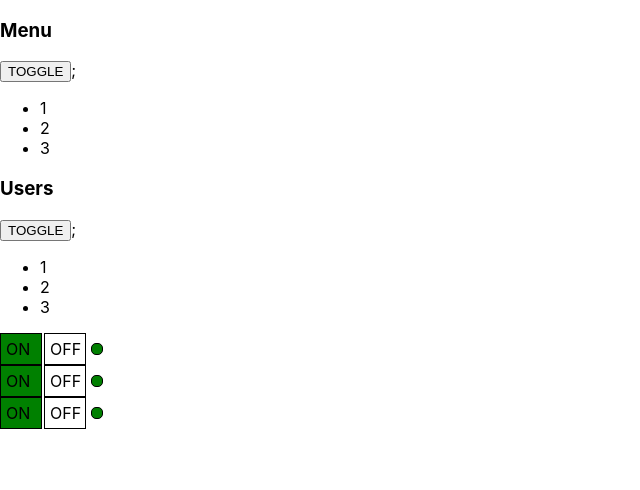
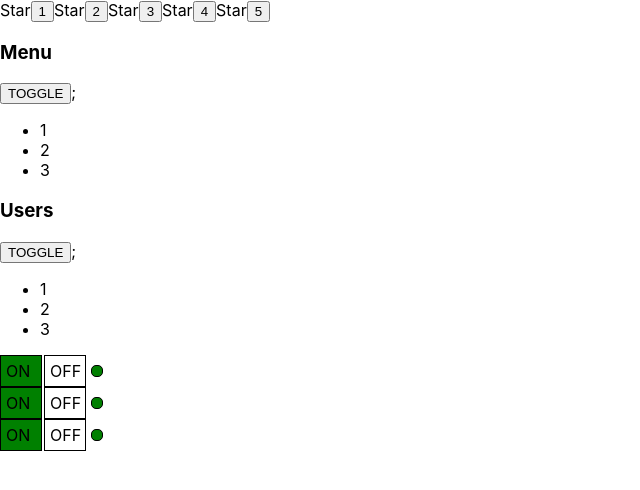
Before and after one commit to vovitolog/ts-demo, a React (Create React App) app: page / in a window 1280 px wide. Shown: the top 490 px of the page, without its empty margins (0-640 px from the left). Built offline with nearby package versions, Linux system fonts and the light colour scheme.

Commit message:
feat: add UncontrolledRating component

```diff
--- a/src/App.tsx
+++ b/src/App.tsx
@@ -3,14 +3,15 @@
 import { Rating } from "./components/Rating/Rating";
 import OnOff from "./components/OnOff/OnOff";
 import UncontrolledAccordion from "./components/UncontrolledAccordion/UncontrolledAccordion";
+import { UncontrolledRating } from "./components/UncontrolledRating/UncontrolledRating";
 
 function App() {
   return (
     <div>
       {/*<PageTitle title={"This is App component"} />*/}
       {/*<PageTitle title={"My Friends"} />*/}
-      {/*<Rating value={5} />*/}
-      {/*<Rating value={4} />*/}
+      {/*<UncontrolledRating value={5} />*/}
+      <UncontrolledRating />
       <UncontrolledAccordion titleValue={"Menu"} />
       <UncontrolledAccordion titleValue={"Users"} />
       <OnOff />
--- /dev/null
+++ b/src/components/UncontrolledRating/UncontrolledRating.tsx
@@ -0,0 +1,37 @@
+import React, { useState } from "react";
+//
+// type RatingProps = {
+//   value: 0 | 1 | 2 | 3 | 4 | 5;
+// };
+
+export function UncontrolledRating() {
+  const [value, setValue] = useState(0);
+  return (
+    <div>
+      <Star selected={value > 0} />
+      <button onClick={() => setValue(1)}>1</button>
+      <Star selected={value > 1} />
+      <button onClick={() => setValue(2)}>2</button>
+      <Star selected={value > 2} />
+      <button onClick={() => setValue(3)}>3</button>
+      <Star selected={value > 3} />
+      <button onClick={() => setValue(4)}>4</button>
+      <Star selected={value > 4} />
+      <button onClick={() => setValue(5)}>5</button>
+    </div>
+  );
+}
+
+type StarPropsType = {
+  selected: boolean;
+};
+
+function Star(props: StarPropsType) {
+  return props.selected ? (
+    <span>
+      <b>Star</b>
+    </span>
+  ) : (
+    <span>Star</span>
+  );
+}
```
